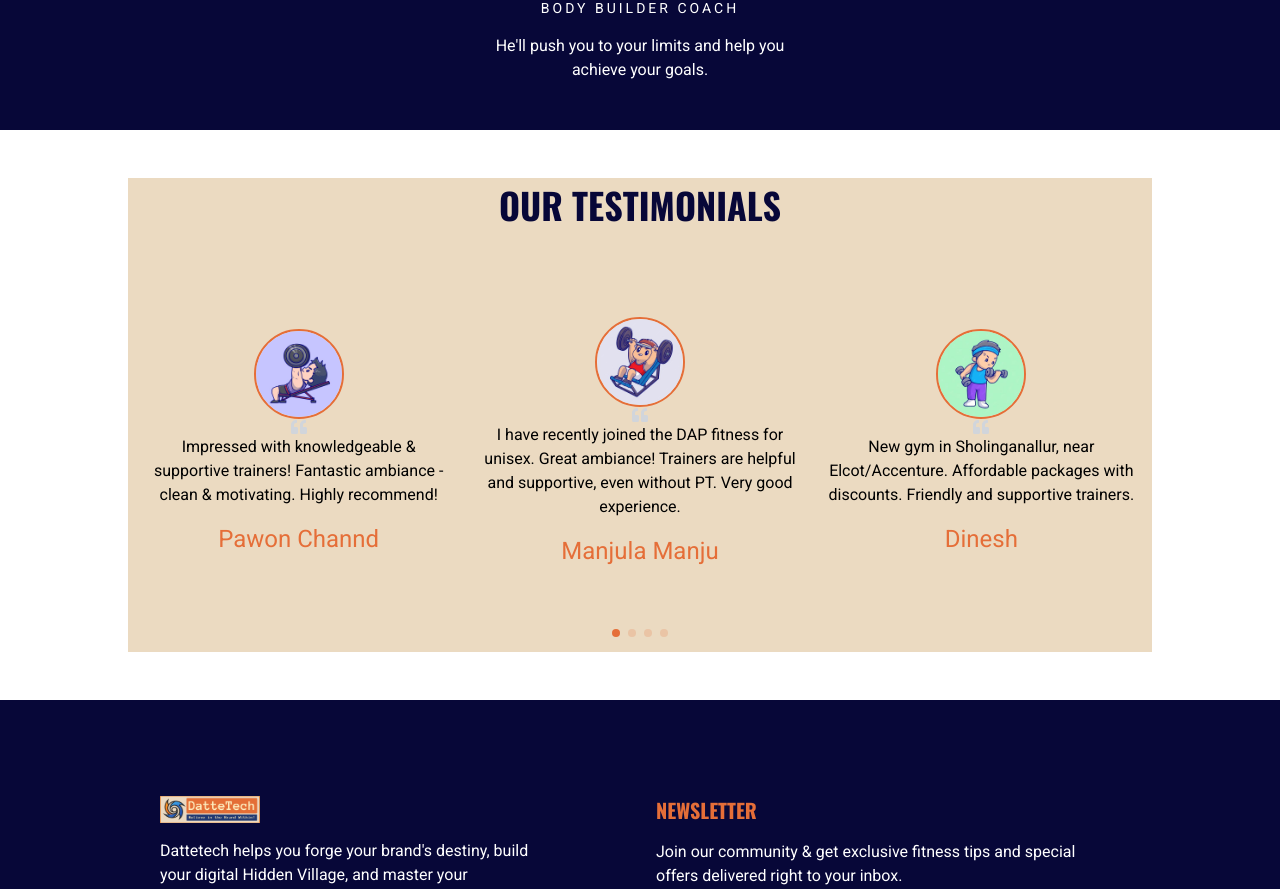
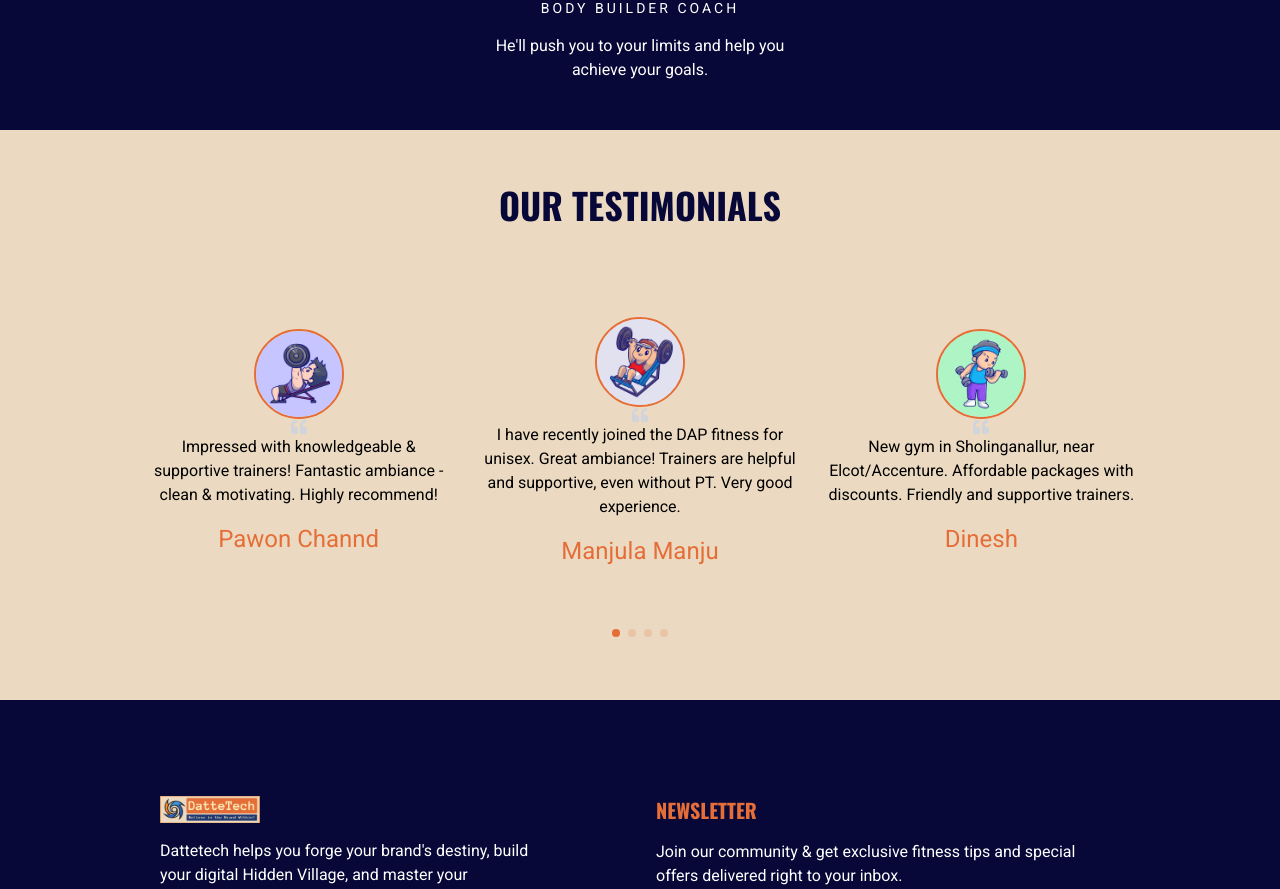
Before and after one commit to harshavarthanep/DatteTech, a Next.js app: page / in a window 1280 px wide. Shown: the part 3918-4807 px from the top of the page. Built offline with nearby package versions, Linux system fonts and the light colour scheme.

Commit message:
Update Testimonial.tsx

```diff
--- a/components/Testimonial.tsx
+++ b/components/Testimonial.tsx
@@ -77,8 +77,8 @@ import { Pagination } from "swiper/modules";
 
 const Testimonial = () => {
   return (
-    <section className="py-12 xl:py-28 h-full" id="testimonial">
-      <div className="container mx-auto flex flex-col gap bg-accent3">
+    <section className="py-12 xl:py-28 h-full bg-accent3" id="testimonial">
+      <div className="container mx-auto flex flex-col gap">
         <motion.h2
           variants={fadeIn("up", 0.4)}
           initial="hidden"
```
